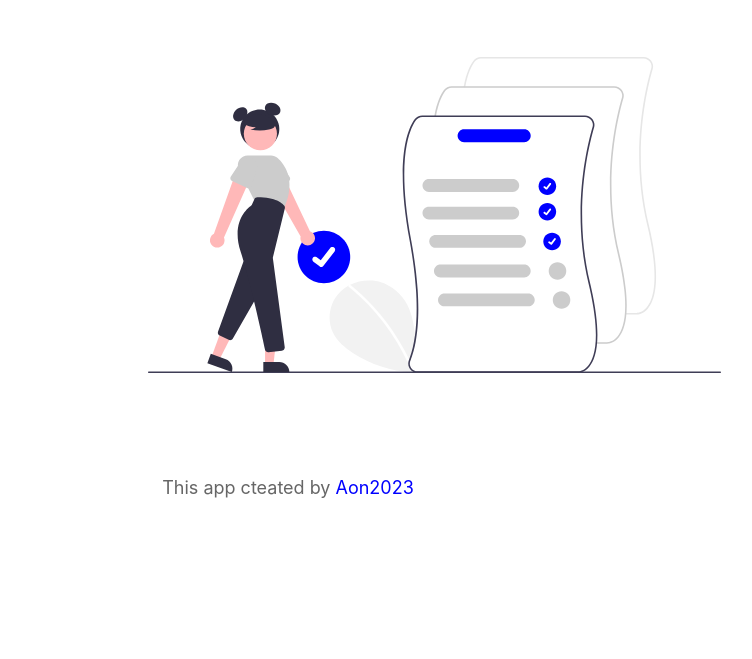
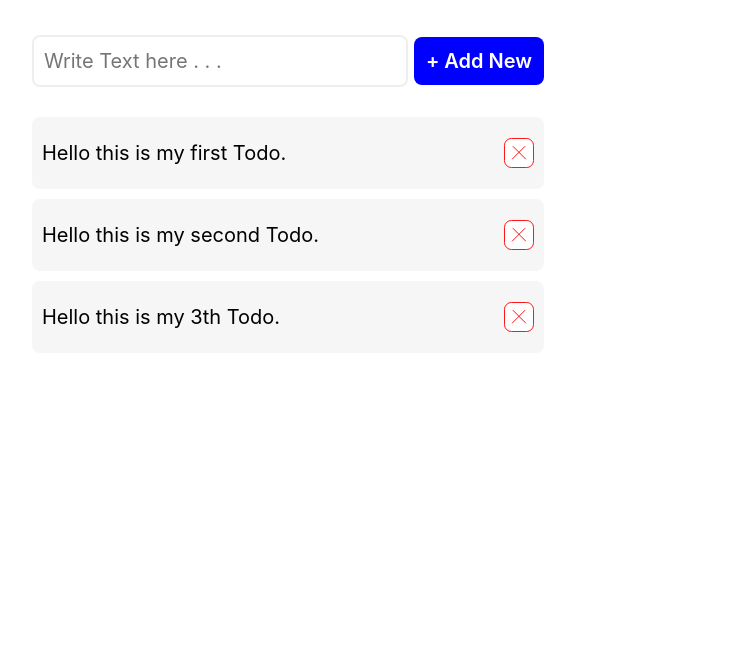
Before and after one commit to alisafaa123/JsTask, a plain HTML site: page Home.html in a window 1280 px wide. Shown: the part 220-879 px from the top of the page, without its empty margins (352-1104 px from the left). After the commit the page ends 800 px from the top, so only its background shows below. Drawn offline with Linux system fonts and the light colour scheme.

Commit message:
version 1.1

```diff
--- a/Home.html
+++ b/Home.html
@@ -14,8 +14,8 @@
                     <img src="img/ToDo.svg" alt="">
                 </div>
                 <div class="option">
-                    <a href="">Home</a>
-                    <a href="" class="Active">About</a>
+                    <a href="" class="Active">Home</a>
+                    <a href="">About</a>
                 </div>
             </div>
         </div>
@@ -23,16 +23,29 @@
     <div class="body">
         <div class="container">
             <div class="text">
-                <h1>Welcome .</h1>
-                <p>This is my first challenge with Html&CSS.</p>
+                <h1>Simple ToDo App</h1>
+                <p>This todo app for test design.</p>
             </div>
-            <img src="img/bodying.svg" alt="">
+            <div class="insert">
+                <input placeholder="Write Text here . . ." type="text">
+                <button>+ Add New</button>
+            </div>
+            <div class="item">
+                <div class="card">
+                    <p>Hello this is my first Todo.</p>
+                    <img src="img/close btn.svg" alt="">
+                </div>
+                <div class="card">
+                    <p>Hello this is my second Todo.</p>
+                    <img src="img/close btn.svg" alt="">
+                </div>
+                <div class="card">
+                    <p>Hello this is my 3th Todo.</p>
+                    <img src="img/close btn.svg" alt="">
+                </div>
+            </div>
         </div>
     </div>
-    <div class="footer">
-        <div class="container">
-            <p>This app cteated by <span>Aon2023</span></p>
-        </div>
-    </div>
+
 </body>
 </html>
--- a/style.css
+++ b/style.css
@@ -4,8 +4,8 @@
 }
 .container{
     max-width: 1500px;
-    margin-left: 500px;
-    margin-right: 500px;
+    margin-left: 30%;
+    margin-right: 30%;
 }
 .contain{
     height: 70px;
@@ -15,6 +15,9 @@
 }
 .header{
     border-bottom: 1px solid #EEEEEE
+}
+img{
+    width: 100%;
 }
 .option{
     display: flex;
@@ -71,3 +74,68 @@
     line-height: 21.78px;
     color: #0000FF;
 }
+/*Home page*/
+.body .insert{
+    display: flex;
+    align-items: center;
+    justify-content: space-between;
+
+}
+.body input{
+    width: calc(100% - 150px);
+    height: 48px;
+    border-radius: 8px ;
+    opacity: 0px;
+    border: none;
+    border: 2px solid #EEEEEE;
+    padding-left: 10px;
+    color: #666666;
+    font-family: Inter;
+    font-size: 20px;
+    font-weight: 400;
+    line-height: 24.2px;
+    text-align: left;
+}
+.body button{
+    color: #FFFFFF;
+    background: #0000FF;
+    border: none;
+    font-family: Inter;
+    font-size: 20px;
+    font-weight: 600;
+    line-height: 24.2px;
+    text-align: center;
+    width: 130px;
+    height: 48px;
+    border-radius: 8px ;
+}
+.body .item{
+    display: flex;
+    flex-direction: column;
+    align-items: center;
+    justify-content: center;
+    gap: 10px;
+    margin-top: 30px;
+}
+.body .item .card{
+    display: flex;
+    align-items: center;
+    justify-content: space-between;
+    background: #F6F6F6;
+    width: 100%;
+    height: 72px;
+    border-radius: 8px ;
+}
+.body .item .card img{
+    width: 30px;
+    height: 30px;
+    margin-right: 10px;
+}
+.body .item .card p{
+font-family: Inter;
+font-size: 20px;
+font-weight: 400;
+line-height: 24.2px;
+text-align: left;
+margin-left: 10px;
+}
```
Also changed, not shown: img/close btn.svg (added).
